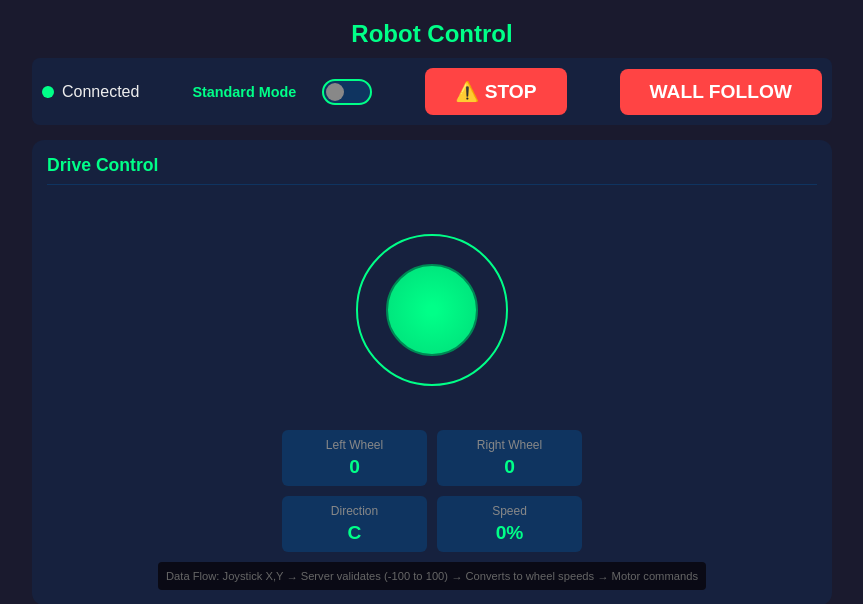
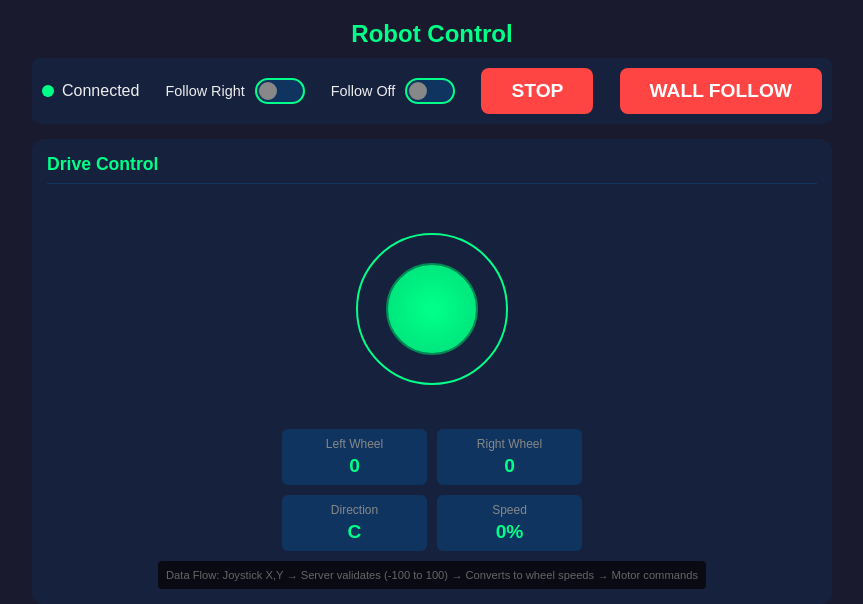
Before and after one commit to kygiese/robot, a Flask app: page / in a window 1280 px wide. Shown: the top 604 px of the page, without its empty margins (208-1071 px from the left). Run offline with Flask 3, Linux system fonts and the light colour scheme.

Commit message:
added togles for wall follow behavior

```diff
--- a/app.py
+++ b/app.py
@@ -229,6 +229,23 @@ def api_wallFollow():
         return jsonify({"status": "error", "message": str(e)}), 500
 
 
+@app.route("/api/wallFollowMode", methods=["POST"])
+def api_wallFollowMode():
+
+    try:
+        data = request.get_json()
+        if not data or "on" not in data:
+            return jsonify({"status": "error", "message": "Position required"}), 400
+
+        on = data.get("on", False)
+        direction = data.get("mode", False)
+
+        result = get_robot().wallFollowMode(on, direction)
+        return jsonify(result)
+    except Exception as e:
+        return jsonify({"status": "error", "message": str(e)}), 500
+
+
 @app.route("/api/heartbeat", methods=["POST"])
 def api_heartbeat():
     """
--- a/lidarV2.py
+++ b/lidarV2.py
@@ -25,6 +25,7 @@ class Lidar:
         self.right_back = 0
         self.checkB = True
         self.checkF = True
+
         self.right_front = 0
         self.right = 0
         self.robot = robot
--- a/robot_control.py
+++ b/robot_control.py
@@ -122,6 +122,8 @@ class RobotControl:
         Args:
             mock_mode: If True, use mock controllers. If None, auto-detect.
         """
+        self.FollowMode = None
+        self.FollowOn = None
         self.currentSpeedL = 0
         self.currentSpeedR = 0
         self._lock = threading.Lock()
@@ -327,6 +329,16 @@ class RobotControl:
             self._arm.center()
 
         return {"status": "ok", "message": ""}
+
+    def wallFollowMode(self, follow_on, follow_mode):
+
+        with self._lock:
+            self.FollowOn = follow_on
+            self.FollowMode = follow_mode
+        return {"status": "ok", "message": ""}
+
+
+
 
     def drive(self, left_speed, right_speed):
         """
--- a/templates/index.html
+++ b/templates/index.html
@@ -17,6 +17,9 @@
                 <div class="status-dot" id="statusDot"></div>
                 <span id="statusText">Connecting...</span>
             </div>
+
+            <!-- this switches between slider mode that only sends commands on release and active
+
             <div class="control-mode">
                 <label class="switch-label">
                     <span id="modeLabel">Standard Mode</span>
@@ -26,7 +29,28 @@
                     </label>
                 </label>
             </div>
-            <button class="stop-btn" id="stopBtn" onclick="emergencyStop()">⚠️ STOP</button>
+        -->
+             <div class="follow-mode">
+                <label class="switch-label">
+                    <span id="fmodeLabel">Follow Right</span>
+                    <label class="toggle-switch">
+                        <input type="checkbox" id="followModeToggle" onchange="toggleFollowMode()">
+                        <span class="toggle-slider"></span>
+                    </label>
+                </label>
+            </div>
+
+             <div class="follow-on">
+                <label class="switch-label">
+                    <span id="omodeLabel">Follow Off</span>
+                    <label class="toggle-switch">
+                        <input type="checkbox" id="followOnToggle" onchange="toggleFollowOn()">
+                        <span class="toggle-slider"></span>
+                    </label>
+                </label>
+            </div>
+
+            <button class="stop-btn" id="stopBtn" onclick="emergencyStop()">STOP</button>
             <button class="stop-btn" id="stopBtn" onclick="wallFollow()">Wall Follow</button>
         </div>
 
@@ -156,7 +180,8 @@
         let heartbeatInterval = null;
         let driveInterval = null;
         let activeMode = false;  // Control mode: false=standard, true=active response
-
+        let followMode = false;
+        let followOn = false;
         // ============== Debug Logging ==============
         function log(message, type = 'info') {
             const panel = document.getElementById('debugPanel');
@@ -266,17 +291,76 @@
             sendDriveCommand();
         });
 
+
         // ============== Control Mode ==============
-        function toggleControlMode() {
-            activeMode = document.getElementById('activeModeToggle').checked;
-            const modeLabel = document.getElementById('modeLabel');
+     //   function toggleControlMode() {
+       //     activeMode = document.getElementById('activeModeToggle').checked;
+         //   const modeLabel = document.getElementById('modeLabel');
+
+           // if (activeMode) {
+             //   modeLabel.textContent = 'Active Response';
+               // log('Active Response Mode: Controls respond in real-time', 'success');
+            //} else {
+              //  modeLabel.textContent = 'Standard Mode';
+                //log('Standard Mode: Controls respond when released', 'success');
+            //}
+        //}
+
+         // ============== Follow Modes ==============
+        function toggleFollowMode() {
+            activeMode = document.getElementById('followModeToggle').checked;
+            const modeLabel = document.getElementById('fmodeLabel');
 
             if (activeMode) {
-                modeLabel.textContent = 'Active Response';
-                log('Active Response Mode: Controls respond in real-time', 'success');
+                modeLabel.textContent = 'Follow Left';
+                followMode = true
+                 apiPost('/api/wallFollowMode', { on: followOn, mode: followMode })
+                .then(result => {
+                    if (result.status === 'ok') {
+                        log('Follow Target wall: wall following left wall', 'success');
+                    }
+                })
+                .catch(() => {});
+
             } else {
-                modeLabel.textContent = 'Standard Mode';
-                log('Standard Mode: Controls respond when released', 'success');
+                modeLabel.textContent = 'Follow Right';
+                followMode = false
+                 apiPost('/api/wallFollowMode', { on: followOn, mode: followMode })
+                .then(result => {
+                    if (result.status === 'ok') {
+                          log('Follow Target wall: wall following right wall', 'success');
+                    }
+                })
+                .catch(() => {});
+            }
+        }
+
+         function toggleFollowOn() {
+            activeMode = document.getElementById('followOnToggle').checked;
+            const modeLabel = document.getElementById('omodeLabel');
+
+            if (activeMode) {
+                modeLabel.textContent = 'Follow On';
+                followOn = true
+                apiPost('/api/wallFollowMode', { on: followOn, mode: followMode })
+                .then(result => {
+                    if (result.status === 'ok') {
+                        log('Follow Mode: wall following on', 'success');
+                    }
+                })
+                .catch(() => {});
+
+            } else {
+                modeLabel.textContent = 'Follow Off';
+                followOn = false
+                 apiPost('/api/wallFollowMode', { on: followOn, mode: followMode })
+                .then(result => {
+                    if (result.status === 'ok') {
+                          log('Follow Mode: wall following off', 'success');
+                    }
+                })
+                .catch(() => {});
+
             }
         }
 
```
